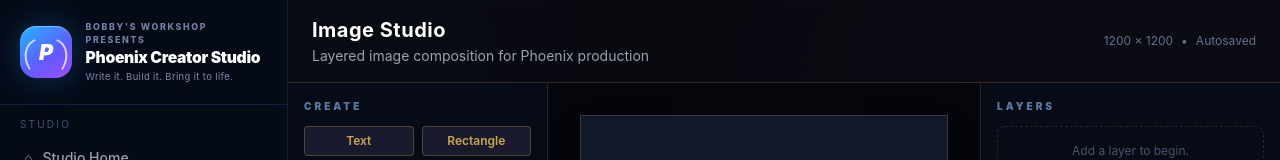
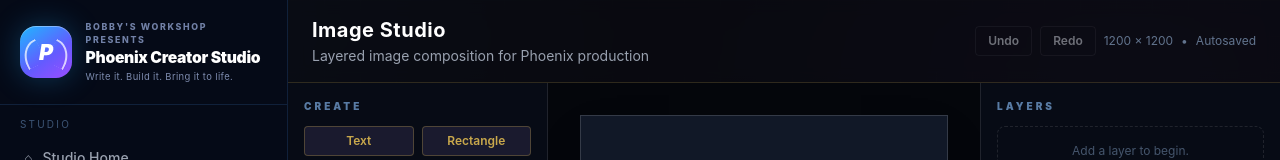
Before and after one commit to Bboy9090/SagaArchitect, a Next.js app: page /universe/1/image in a window 1280 px wide. Shown: the top 160 px of the page. Built offline with nearby package versions, Linux system fonts and the light colour scheme.

Commit message:
Add bounded undo and redo to Phoenix Image Studio
* feat(image): add bounded undo redo history

* fix(image): derive history document before autosave effect

```diff
--- a/src/app/universe/[id]/image/page.tsx
+++ b/src/app/universe/[id]/image/page.tsx
@@ -18,6 +18,13 @@ import {
   type PhoenixMediaDocument,
   type PhoenixMediaLayer,
 } from '@/lib/media-composition';
+import {
+  commitDocumentHistory,
+  createDocumentHistory,
+  redoDocumentHistory,
+  undoDocumentHistory,
+  type PhoenixDocumentHistory,
+} from '@/lib/media-history';
 import type { Universe } from '@/lib/types';
 
 interface ImageStudioPageProps {
@@ -31,7 +38,7 @@ function layerMixBlendMode(mode: PhoenixMediaLayer['blendMode']): React.CSSPrope
 export default function ImageStudioPage({ params }: ImageStudioPageProps) {
   const { id } = use(params);
   const [project, setProject] = useState<Universe | null>(null);
-  const [document, setDocument] = useState<PhoenixMediaDocument | null>(null);
+  const [history, setHistory] = useState<PhoenixDocumentHistory | null>(null);
   const [selectedLayerId, setSelectedLayerId] = useState('');
   const [assets, setAssets] = useState<ProjectAsset[]>([]);
   const [loading, setLoading] = useState(true);
@@ -49,7 +56,7 @@ export default function ImageStudioPage({ params }: ImageStudioPageProps) {
         if (cancelled) return;
         setProject(loadedProject);
         const loadedDocument = loadPhoenixMediaDocument(id, 'image') || createPhoenixMediaDocument(id, 'image');
-        setDocument(loadedDocument);
+        setHistory(createDocumentHistory(loadedDocument));
         if (isDbMode()) setAssets(await dbGetAssets(id));
       } finally {
         if (!cancelled) setLoading(false);
@@ -57,6 +64,8 @@ export default function ImageStudioPage({ params }: ImageStudioPageProps) {
     })();
     return () => { cancelled = true; };
   }, [id]);
+
+  const document = history?.present || null;
 
   useEffect(() => {
     if (!document || loading) return;
@@ -75,7 +84,10 @@ export default function ImageStudioPage({ params }: ImageStudioPageProps) {
   const selectedLayer = document?.layers.find(layer => layer.id === selectedLayerId) || null;
 
   const updateDocument = (updater: (current: PhoenixMediaDocument) => PhoenixMediaDocument) => {
-    setDocument(current => current ? updater(current) : current);
+    setHistory(current => {
+      if (!current) return current;
+      return commitDocumentHistory(current, updater(current.present));
+    });
   };
 
   const addTextLayer = () => {
@@ -226,10 +238,18 @@ export default function ImageStudioPage({ params }: ImageStudioPageProps) {
         title="Image Studio"
         subtitle={`Layered image composition for ${project?.name || 'Phoenix production'}`}
         actions={
-          <div className="flex items-center gap-2 text-xs text-slate-500">
-            <span>{document.width} × {document.height}</span>
-            <span>•</span>
-            <span>{savedAt ? 'Autosaved' : 'Ready'}</span>
+          <div className="flex flex-wrap items-center gap-2">
+            <Button size="sm" variant="ghost" disabled={!history || history.past.length === 0} onClick={() => setHistory(current => current ? undoDocumentHistory(current) : current)}>
+              Undo
+            </Button>
+            <Button size="sm" variant="ghost" disabled={!history || history.future.length === 0} onClick={() => setHistory(current => current ? redoDocumentHistory(current) : current)}>
+              Redo
+            </Button>
+            <div className="flex items-center gap-2 text-xs text-slate-500">
+              <span>{document.width} × {document.height}</span>
+              <span>•</span>
+              <span>{savedAt ? 'Autosaved' : 'Ready'}</span>
+            </div>
           </div>
         }
       />
```
